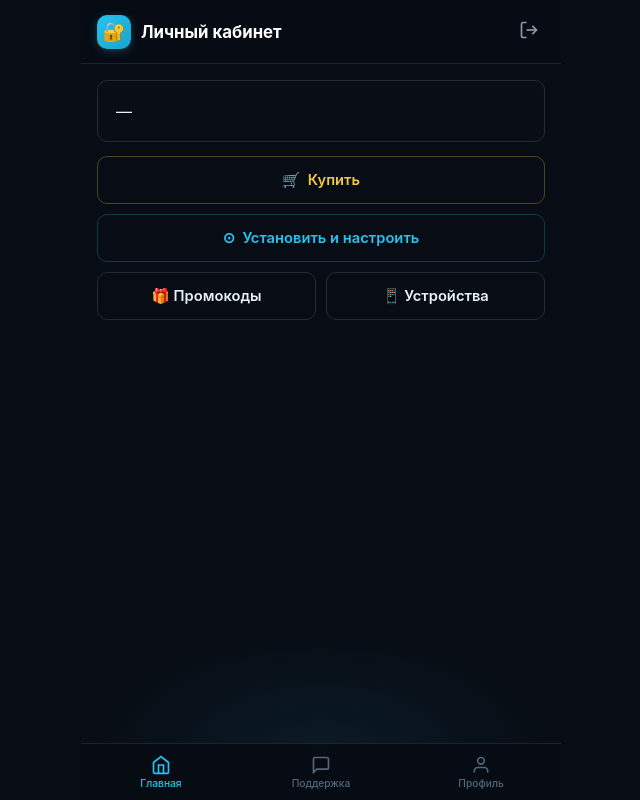
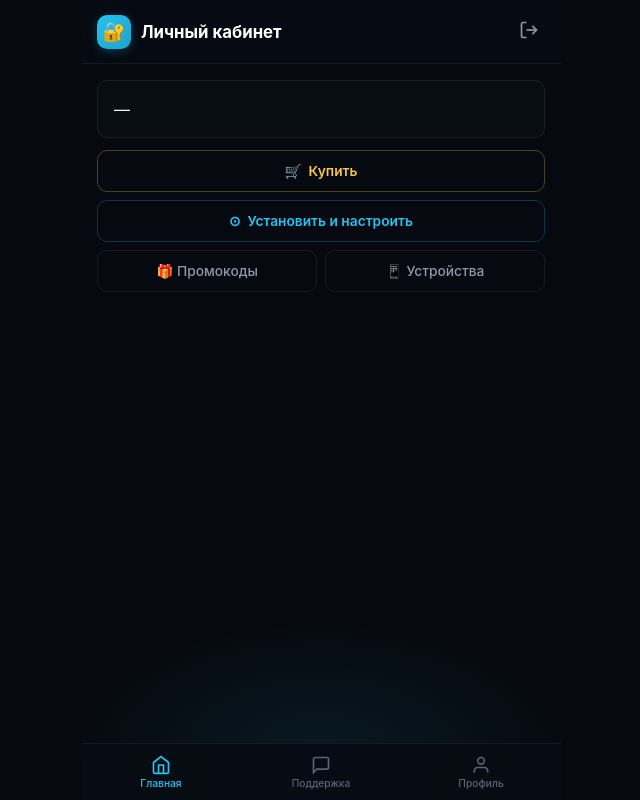
Before and after one commit to DanteFuaran/dfc-tg-shop, a Python web app: template src/web/templates/dashboard.html in a window 1280 px wide. Shown: the whole page, without its empty margins (319-959 px from the left). Run offline with Jinja, Linux system fonts and the light colour scheme; the template is opened without the code that fills it, so the values that code supplies are empty.

Commit message:
v0.4.68: redesigned sub card with renew/change buttons, new home layout, hide trial for existing users, stricter design

```diff
--- a/src/web/static/css/style.css
+++ b/src/web/static/css/style.css
@@ -5,14 +5,14 @@
 
 /* ── Tokens ─────────────────────────────────── */
 :root {
-    --bg:          #080C14;
-    --bg-card:     rgba(10,15,22,.80);
-    --bg-raised:   rgba(14,20,28,.80);
-    --bg-input:    rgba(8,12,18,.80);
+    --bg:          #060A10;
+    --bg-card:     rgba(10,15,22,.85);
+    --bg-raised:   rgba(14,20,28,.85);
+    --bg-input:    rgba(8,12,18,.85);
 
-    --border:      #1A2332;
-    --border-lite: #222D3A;
-    --border-accent: rgba(36,196,241,.25);
+    --border:      rgba(255,255,255,.06);
+    --border-lite: rgba(255,255,255,.08);
+    --border-accent: rgba(36,196,241,.20);
 
     --gold:        #F5C842;
     --gold-dim:    rgba(245,200,66,.12);
@@ -141,9 +141,9 @@ a{color:var(--cyan);text-decoration:none}
    ══════════════════════════════════════════════ */
 
 .pill{
-    display:flex;align-items:center;justify-content:center;gap:10px;
-    width:100%;padding:14px 20px;border-radius:var(--r-pill);
-    font-size:.92rem;font-weight:600;cursor:pointer;
+    display:flex;align-items:center;justify-content:center;gap:8px;
+    width:100%;padding:12px 18px;border-radius:var(--r-sm);
+    font-size:.86rem;font-weight:600;cursor:pointer;
     background:transparent;transition:all var(--speed);
     font-family:var(--font);
 }
@@ -151,13 +151,13 @@ a{color:var(--cyan);text-decoration:none}
 .pill-gold:hover{background:var(--gold-dim);border-color:var(--gold)}
 .pill-cyan{border:1.5px solid var(--cyan-border);color:var(--cyan)}
 .pill-cyan:hover{background:var(--cyan-dim);border-color:var(--cyan)}
-.pill-outline{border:1.5px solid var(--border-lite);color:var(--text)}
+.pill-outline{border:1px solid var(--border-lite);color:var(--text2);font-weight:500}
 .pill-outline:hover{border-color:var(--cyan-border);color:var(--cyan)}
 .pill-filled{border:none;background:linear-gradient(135deg,var(--cyan),#1AA3CC);color:#fff}
 .pill-filled:hover{box-shadow:var(--cyan-glow)}
 .pill:active{transform:scale(.97)}
 
-.pill-row{display:flex;gap:10px;width:100%}
+.pill-row{display:flex;gap:8px;width:100%}
 .pill-row .pill{flex:1}
 
 /* Generic btn (for modals, forms, admin) */
@@ -187,7 +187,7 @@ a{color:var(--cyan);text-decoration:none}
 
 .card{
     background:var(--bg-card);border:1px solid var(--border);
-    border-radius:var(--r);padding:18px;margin-bottom:14px;
+    border-radius:var(--r);padding:16px;margin-bottom:12px;
     transition:border-color .3s;
 }
 .card:hover{border-color:var(--border-lite)}
@@ -200,15 +200,34 @@ a{color:var(--cyan);text-decoration:none}
     display:flex;justify-content:space-between;align-items:center;
     gap:8px;
 }
-.sub-row-top{margin-bottom:6px}
-.sub-row-bottom{margin-top:2px}
+.sub-row-top{margin-bottom:4px}
+.sub-row-bottom{margin-top:2px;padding-bottom:12px;border-bottom:1px solid rgba(255,255,255,.04)}
 .sub-plan-name{font-size:1rem;font-weight:700;color:var(--green)}
 .sub-plan-name.sub-plan-nosub{color:var(--text3);font-size:.88rem;font-weight:500}
 .sub-plan-name.sub-plan-expired{color:var(--red)}
-.sub-expire{font-size:.78rem;color:var(--text2);text-align:right;white-space:nowrap}
-.sub-traffic{font-size:.82rem;color:var(--text2)}
+.sub-expire{font-size:.78rem;color:var(--text3);white-space:nowrap}
+.sub-traffic{font-size:.82rem;color:var(--text2);text-align:right;white-space:nowrap}
 .sub-traffic b{color:var(--text);font-weight:600}
 .sub-remaining{font-size:.78rem;color:var(--text3);text-align:right;white-space:nowrap}
+.sub-nosub-text{font-size:.9rem;color:var(--text3);text-align:center;padding:6px 0 12px;border-bottom:1px solid rgba(255,255,255,.04)}
+.sub-actions-row{display:flex;gap:8px;margin-top:12px}
+.sub-action-btn{
+    flex:1;padding:10px 0;border:none;border-radius:var(--r-sm);
+    font-size:.84rem;font-weight:600;cursor:pointer;
+    transition:all var(--speed);font-family:var(--font);text-align:center;
+}
+.sub-action-renew{background:linear-gradient(135deg,var(--cyan),#1AA3CC);color:#fff}
+.sub-action-renew:hover{box-shadow:var(--cyan-glow)}
+.sub-action-change{background:var(--bg-input);border:1px solid var(--border);color:var(--text2)}
+.sub-action-change:hover{border-color:var(--cyan-border);color:var(--text)}
+.sub-action-buy{
+    width:100%;padding:10px 0;border:none;border-radius:var(--r-sm);
+    font-size:.84rem;font-weight:600;cursor:pointer;
+    background:linear-gradient(135deg,var(--cyan),#1AA3CC);color:#fff;
+    transition:all var(--speed);font-family:var(--font);margin-top:12px;
+}
+.sub-action-buy:hover{box-shadow:var(--cyan-glow)}
+.sub-action-btn:active,.sub-action-buy:active{transform:scale(.97)}
 
 .card-row{
     display:flex;justify-content:space-between;align-items:center;
@@ -225,7 +244,7 @@ a{color:var(--cyan);text-decoration:none}
 /* ══════════════════════════════════════════════
    ACTION GRID  (smaller pill buttons in a row)
    ══════════════════════════════════════════════ */
-.action-pills{display:flex;flex-direction:column;gap:10px;margin-top:14px}
+.action-pills{display:flex;flex-direction:column;gap:8px;margin-top:12px}
 
 /* ══════════════════════════════════════════════
    PLANS (NEW ACCORDION CARDS)
```
Also changed, not shown: src/web/router.py (+7 -2 lines), src/web/templates/miniapp.html (+95 -57 lines).
